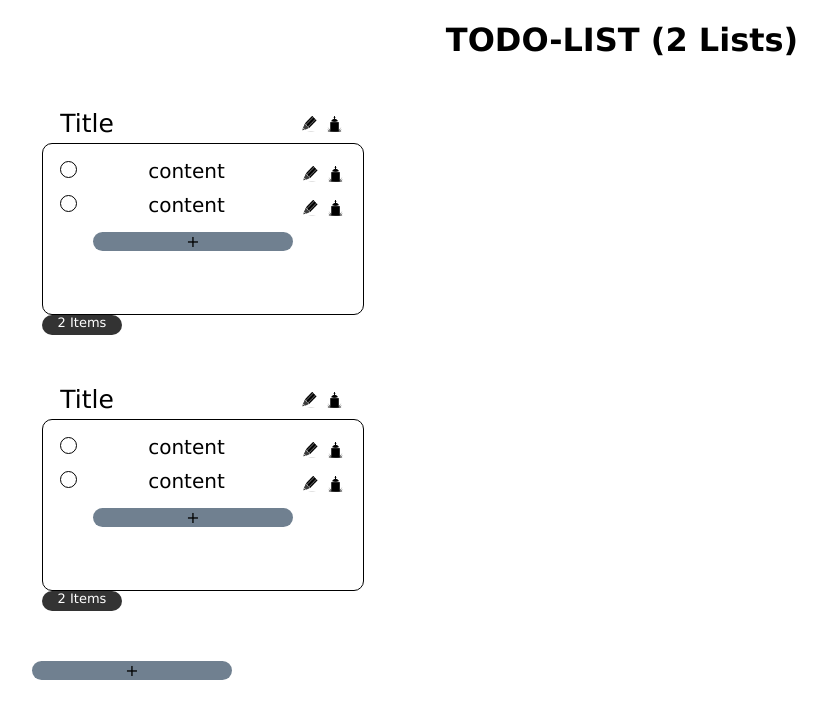
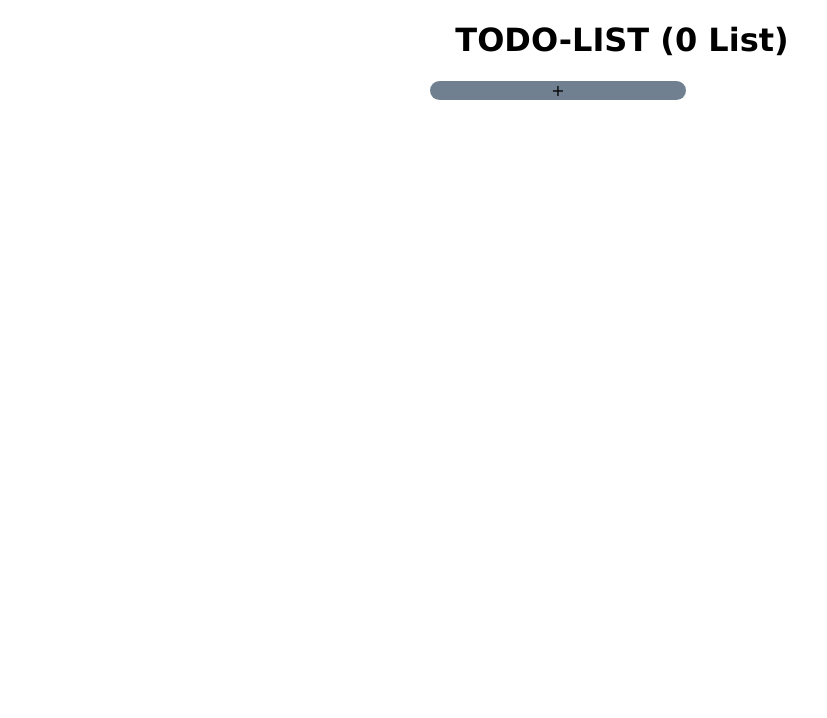
Before and after one commit to KarlChuang/TodoList, a React (Create React App) app: page / in a window 1280 px wide. Shown: the top 718 px of the page, without its empty margins (18-845 px from the left). Built offline with nearby package versions, Linux system fonts and the light colour scheme.

Commit message:
Add complete button

```diff
--- a/src/App.js
+++ b/src/App.js
@@ -6,16 +6,7 @@ class App extends Component {
   constructor(props) {
     super(props);
     this.state = {
-      TitleArray: [
-        {content: "Title", inputShow: false, ItemArray: [
-          {complete: false, content: "content", inputShow: false},
-          {complete: false, content: "content", inputShow: false},
-        ]},
-        {content: "Title", inputShow: false, ItemArray: [
-          {complete: false, content: "content", inputShow: false},
-          {complete: false, content: "content", inputShow: false},
-        ]},
-      ]
+      TitleArray: []
     }
   }
   ArrayMapping = (inputArray) => {
@@ -35,7 +26,8 @@ class App extends Component {
                   onChangeItemKeyDown={this.handleChangeItemKeyDown}
                   onItemChangeClick={this.handleItemChangeClick}
                   onItemDelete={this.handleItemDelete}
-                  onAddButtonClick={this.handleAddButtonClick} />
+                  onAddButtonClick={this.handleAddButtonClick}
+                  onItemCompleteClick={this.handleItemCompleteClick} />
       ))
     }
     return newArray;
@@ -114,8 +106,15 @@ class App extends Component {
     this.setState((prevState) => {
       let newTitleArray = prevState.TitleArray;
       newTitleArray.push(
-        {content: "Title", inputShow: false, ItemArray: []}
+        {content: "", inputShow: true, ItemArray: []}
       );
+      return {TitleArray: newTitleArray};
+    })
+  }
+  handleItemCompleteClick = (num1, num) => {
+    this.setState((prevState) => {
+      let newTitleArray = prevState.TitleArray;
+      newTitleArray[num1].ItemArray[num].complete = !(newTitleArray[num1].ItemArray[num].complete);
       return {TitleArray: newTitleArray};
     })
   }
--- a/src/TodoList.css
+++ b/src/TodoList.css
@@ -100,6 +100,28 @@
   background-color: lightslategray;
   transition: background-color 0.6s;
 }
+.buttonComplete {
+  display: inline-block;
+  width: 15px;
+  height: 15px;
+  border-radius: 10px;
+  background-color: rgba(0, 0, 0, 0.50);
+  border-width: 1px;
+  border-style: solid;
+  border-color: black;
+  transition: background-color 0.6s;
+}
+.buttonComplete:hover {
+  display: inline-block;
+  width: 15px;
+  height: 15px;
+  border-radius: 10px;
+  border-width: 1px;
+  border-color: black;
+  border-style: solid;
+  background-color: lightslategray;
+  transition: background-color 0.6s;
+}
 .thing {
   background-color: transparent;
   display: inline-block;
@@ -107,6 +129,16 @@
   font-size: 20px;
   border-radius: 30px;
   transition: background-color 0.6s;
+}
+.thingComplete {
+  background-color: transparent;
+  color: rgba(128, 128, 128, 0.47);
+  display: inline-block;
+  width: 220px;
+  font-size: 20px;
+  border-radius: 30px;
+  transition: background-color 0.6s;
+  text-decoration: line-through;
 }
 .ToolBar {
   font-size: 13px;
@@ -119,8 +151,8 @@
   max-height: 30px;
 }
 .AddButton {
-  width: 200px;
-  margin-left: 50px;
+  width: 20%;
+  margin-left: 35%;
   margin-top: 10px;
   border-radius: 20px;
   background-color: slategrey;
--- a/src/TodoList.js
+++ b/src/TodoList.js
@@ -15,7 +15,8 @@ class TodoList extends Component {
                   onChangeContent={(num, value) => this.props.onChangeItemContent(this.props.num, num, value)}
                   onChangeKeyDown={(num, event) => this.props.onChangeItemKeyDown(this.props.num, num, event)}
                   onChangeClick={(num) => this.props.onItemChangeClick(this.props.num, num)}
-                  onDelete={(num) => this.props.onItemDelete(this.props.num, num)} />
+                  onDelete={(num) => this.props.onItemDelete(this.props.num, num)}
+                  onCompleteClick={(num) => this.props.onItemCompleteClick(this.props.num, num)} />
       ))
     }
     return newArray;
@@ -91,15 +92,16 @@ class TodoItem extends Component {
     const handleChangeKeyDown = this.props.onChangeKeyDown;
     const handleChangeClick = this.props.onChangeClick;
     const handleDelete = this.props.onDelete;
+    const handleCompleteClick = this.props.onCompleteClick;
     return (
       <div className="TodoItem" >
-        <div className="button" />
+        <div className={(complete)?"buttonComplete":"button"} onClick={() => handleCompleteClick(num)}/>
         {(inputShow) ? (
           <input type="text" className="Input"
                 value={content}
                 onChange={(event) => handleChangeContent(num , event.target.value)}
                 onKeyDown={(event) => handleChangeKeyDown(num, event)} />
-          ) : (<div className="thing">{content}</div>) }
+          ) : (<div className={(complete)?"thingComplete":"thing"}>{content}</div>) }
         <img className="delete" src={require("./pic/delete.png")} alt="delete"
               onClick={() => handleDelete(num)} />
         <img className="write" src={require("./pic/write.png")} alt="write"
```
